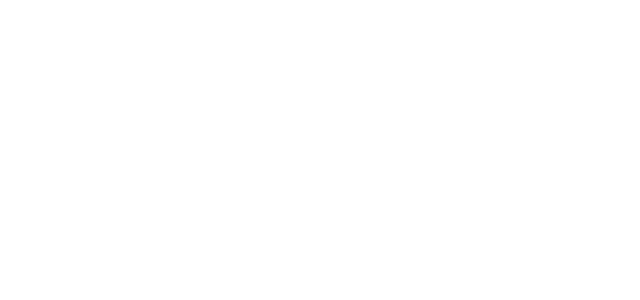
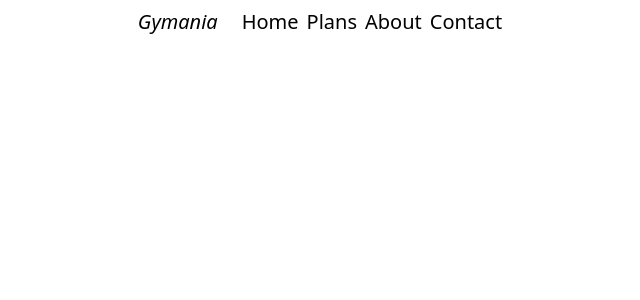
Before and after one commit to Solomon-Gachure/gymania, a React (Create React App) app: page / in a window 1280 px wide. Shown: the top 300 px of the page, without its empty margins (308-948 px from the left). Built offline with nearby package versions, Linux system fonts and the light colour scheme.

Commit message:
Created the navbar and made changes

```diff
--- a/src/App.js
+++ b/src/App.js
@@ -1,9 +1,10 @@
+import Navbar from "./components/navbar";
 
 
 function App() {
   return (
     <div >
-
+      <Navbar/>
     </div>
   );
 }
--- /dev/null
+++ b/src/components/navbar.js
@@ -0,0 +1,50 @@
+import React, { useState } from 'react'
+import { CgGym } from "react-icons/cg";
+import { MdClose } from "react-icons/md";
+
+const Navbar = () => {
+    const [menu,setMenu]=useState(false)
+    const handleOpen=()=>{
+        setMenu(true)
+    }
+    const handleClose =()=>{
+        setMenu(false)
+    }
+  return (
+    <div className='w-full h-full'>
+        <div className='flex flex-row justify-center h-full items-center gap-6 p-2'>
+            <div>
+                <h1 className='italic text-xl'>Gymania</h1>
+            </div>
+            <div>
+                <ul className='hidden md:flex gap-2 text-xl'>
+                    <li>Home</li>
+                    <li>Plans</li>
+                    <li>About</li>
+                    <li>Contact</li>
+                </ul>
+            </div>
+            <div>
+                <CgGym size={27} className='cursor-pointer md:hidden' onClick={handleOpen} />
+            </div>
+        </div>
+        {
+            menu &&
+                <div className='w-[300px] h-full top-0 inset-0 z-50 bg-blue-400'>
+                    <div className=' h-screen   p-2 ease-in-out duration-300'>
+                    <ul className='flex flex-col gap-2 text-xl inset-0 top-0 z-50 w-full h-full '>
+                    <MdClose size={27}onClick={handleClose} />
+                    <li>Home</li>
+                    <li>Plans</li>
+                    <li>About</li>
+                    <li>Contact</li>
+                </ul>
+                </div>
+                </div>
+
+        }
+    </div>
+  )
+}
+
+export default Navbar
```
